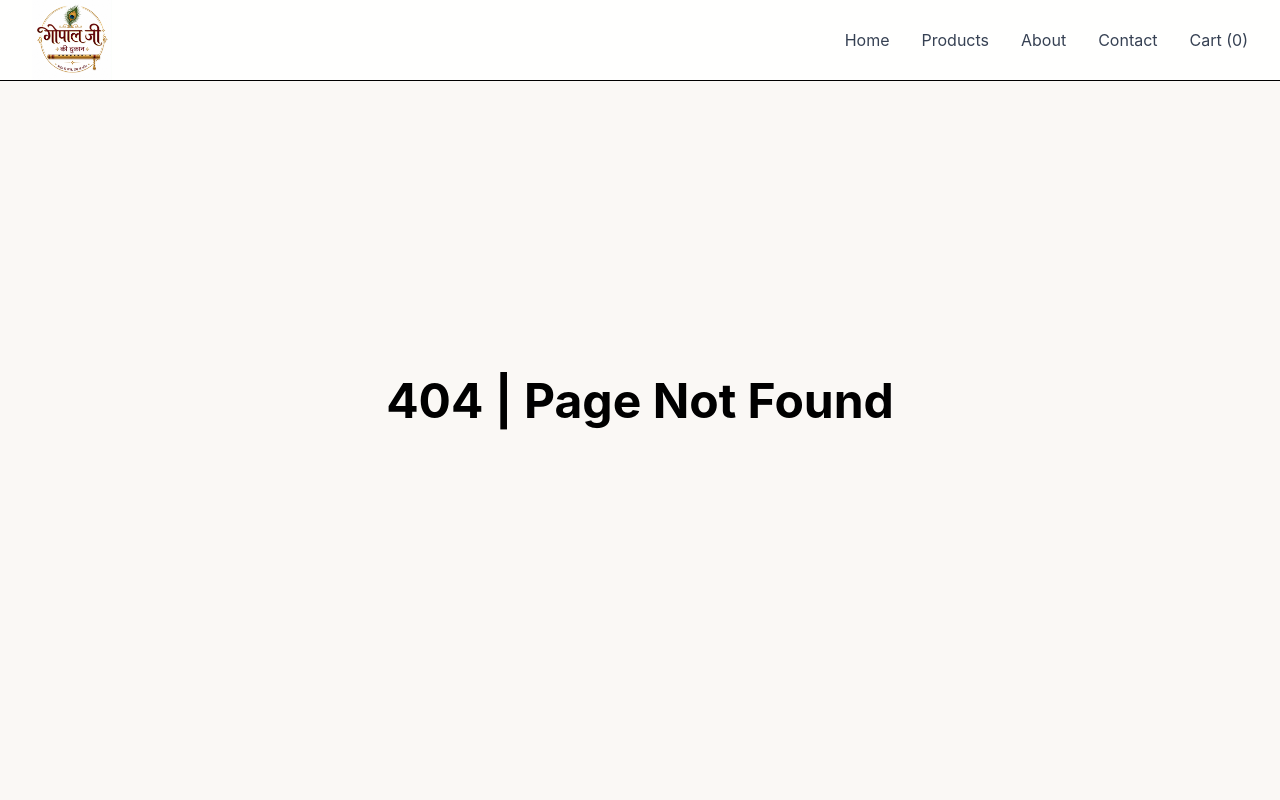
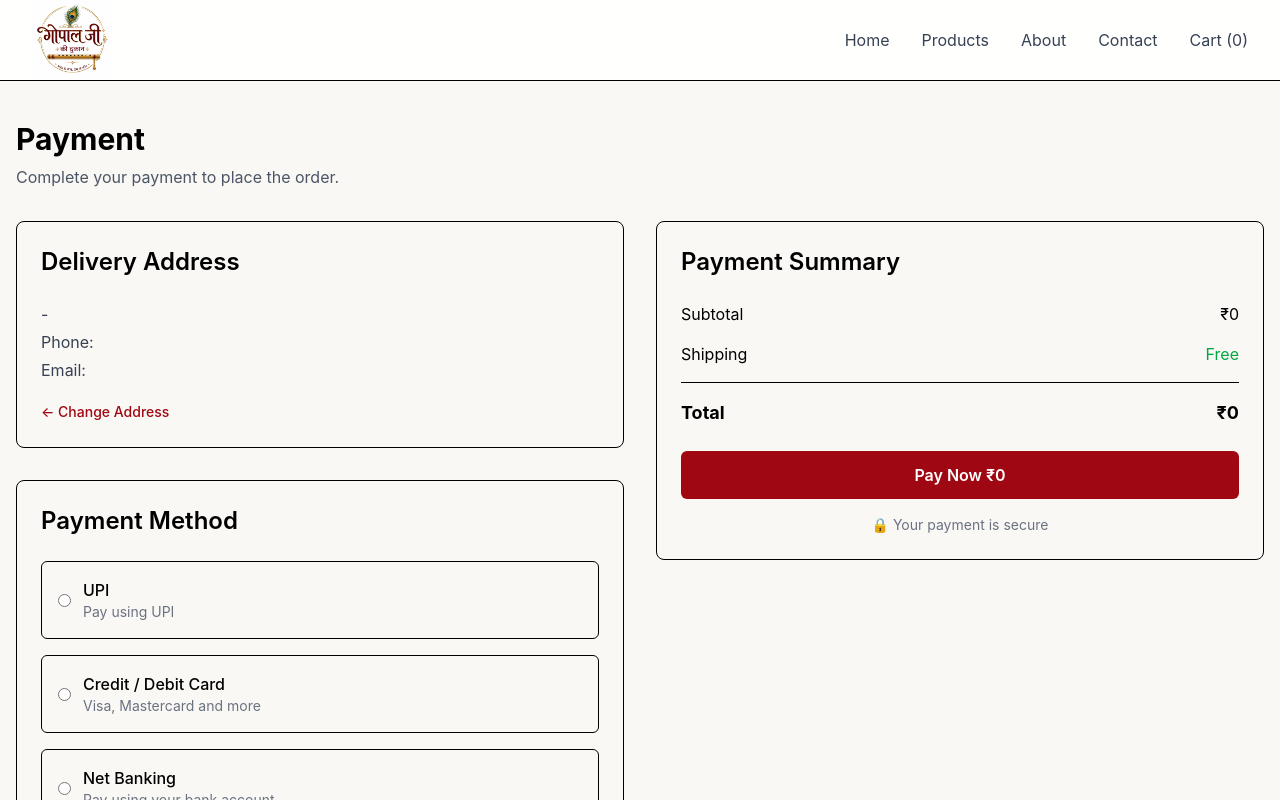
Before and after one commit to AmitArora657/gopal-ji-ki-dukaan, a React (Vite) app: page /payment in a window 1280 px wide. Before the commit this address had no page. Shown: the top 800 px of the page. Built offline with nearby package versions, Linux system fonts and the light colour scheme.

Commit message:
payment page added

```diff
--- /dev/null
+++ b/src/pages/Payment/Payment.tsx
@@ -0,0 +1,143 @@
+import { useLocation, useNavigate } from "react-router-dom";
+import useCart from "../../hooks/useCart";
+
+const Payment = () => {
+  const navigate = useNavigate();
+  const location = useLocation();
+
+  const { cart } = useCart();
+
+  const customer = location.state?.customer;
+
+  const subtotal = cart.reduce(
+    (total, item) => total + item.product.price * item.quantity,
+    0,
+  );
+
+  const shipping = 0;
+  const total = subtotal + shipping;
+
+  return (
+    <div className="mx-auto max-w-7xl px-4 py-10">
+      <h1 className="mb-2 text-3xl font-bold">Payment</h1>
+
+      <p className="mb-8 text-gray-600">
+        Complete your payment to place the order.
+      </p>
+
+      <div className="grid gap-8 md:grid-cols-2">
+        {/* Left Section */}
+        <div className="space-y-8">
+          {/* Delivery Address */}
+          <div className="rounded-lg border p-6">
+            <h2 className="mb-6 text-2xl font-semibold">Delivery Address</h2>
+
+            <div className="space-y-1 text-gray-700">
+              <p className="font-medium">{customer?.fullName}</p>
+
+              <p>{customer?.address}</p>
+
+              <p>
+                {customer?.city} - {customer?.pinCode}
+              </p>
+
+              <p>Phone: {customer?.phone}</p>
+
+              <p>Email: {customer?.email}</p>
+            </div>
+
+            <button
+              type="button"
+              onClick={() => navigate("/checkout")}
+              className="mt-5 text-sm font-medium text-red-800 hover:underline"
+            >
+              ← Change Address
+            </button>
+          </div>
+
+          {/* Payment Method */}
+          <div className="rounded-lg border p-6">
+            <h2 className="mb-6 text-2xl font-semibold">Payment Method</h2>
+
+            <div className="space-y-4">
+              <label className="flex cursor-pointer items-center gap-3 rounded-md border p-4">
+                <input type="radio" name="paymentMethod" />
+                <div>
+                  <p className="font-medium">UPI</p>
+                  <p className="text-sm text-gray-500">Pay using UPI</p>
+                </div>
+              </label>
+
+              <label className="flex cursor-pointer items-center gap-3 rounded-md border p-4">
+                <input type="radio" name="paymentMethod" />
+                <div>
+                  <p className="font-medium">Credit / Debit Card</p>
+                  <p className="text-sm text-gray-500">
+                    Visa, Mastercard and more
+                  </p>
+                </div>
+              </label>
+
+              <label className="flex cursor-pointer items-center gap-3 rounded-md border p-4">
+                <input type="radio" name="paymentMethod" />
+                <div>
+                  <p className="font-medium">Net Banking</p>
+                  <p className="text-sm text-gray-500">
+                    Pay using your bank account
+                  </p>
+                </div>
+              </label>
+
+              <label className="flex cursor-pointer items-center gap-3 rounded-md border p-4">
+                <input type="radio" name="paymentMethod" />
+                <div>
+                  <p className="font-medium">Cash on Delivery</p>
+                  <p className="text-sm text-gray-500">
+                    Pay when your order is delivered
+                  </p>
+                </div>
+              </label>
+            </div>
+          </div>
+        </div>
+
+        {/* Right Section */}
+        <div className="h-fit rounded-lg border p-6">
+          <h2 className="mb-6 text-2xl font-semibold">Payment Summary</h2>
+
+          <div className="space-y-4">
+            <div className="flex justify-between">
+              <span>Subtotal</span>
+              <span>₹{subtotal}</span>
+            </div>
+
+            <div className="flex justify-between">
+              <span>Shipping</span>
+              <span className="text-green-600">Free</span>
+            </div>
+
+            <div className="border-t pt-4">
+              <div className="flex justify-between text-lg font-bold">
+                <span>Total</span>
+                <span>₹{total}</span>
+              </div>
+            </div>
+          </div>
+
+          <button
+            type="button"
+            className="mt-6 w-full rounded-md bg-red-800 px-6 py-3 font-semibold text-white transition hover:bg-red-900"
+          >
+            Pay Now ₹{total}
+          </button>
+
+          <p className="mt-4 text-center text-sm text-gray-500">
+            🔒 Your payment is secure
+          </p>
+        </div>
+      </div>
+    </div>
+  );
+};
+
+export default Payment;
--- a/src/routes/AppRoutes.tsx
+++ b/src/routes/AppRoutes.tsx
@@ -8,6 +8,7 @@ import About from "../pages/About/About";
 import ProductDetails from "../components/ProductDetails/ProductDetails";
 import Cart from "../pages/Cart/Cart";
 import Checkout from "../pages/Checkout/Checkout";
+import Payment from "../pages/Payment/Payment";
 
 const AppRoutes = () => {
   return (
@@ -20,6 +21,7 @@ const AppRoutes = () => {
           <Route path="/contact" element={<Contact />} />
           <Route path="/cart" element={<Cart />} />
           <Route path="/checkout" element={<Checkout />} />
+          <Route path="/payment" element={<Payment />} />
           <Route path="/products/:id" element={<ProductDetails />} />
 
           <Route path="*" element={<NotFound />} />
```
